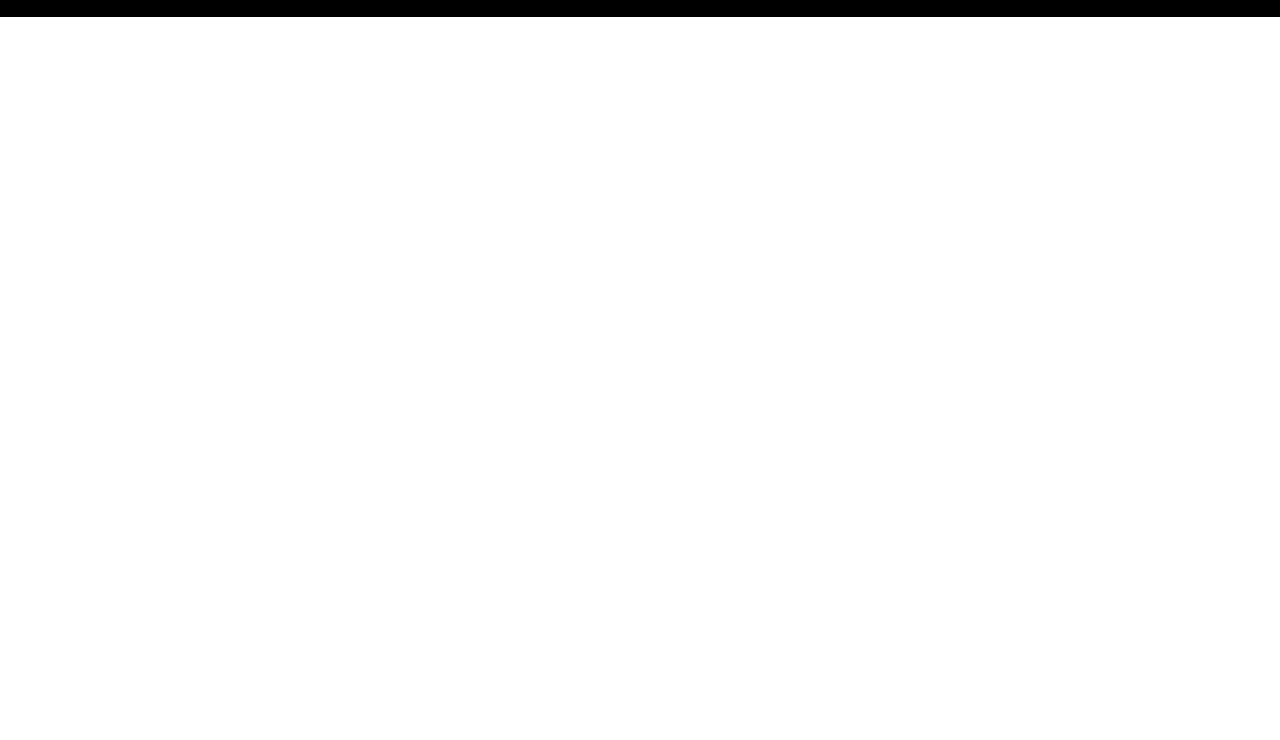
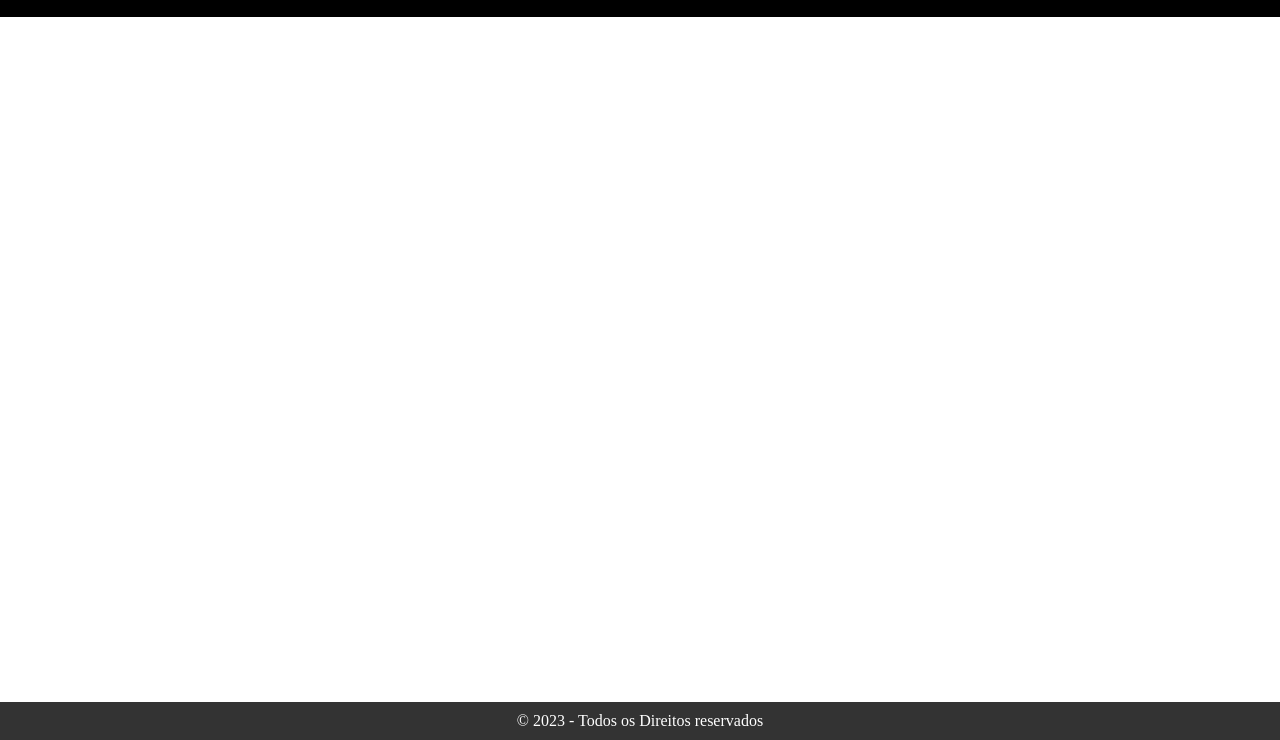
Before and after one commit to BrenoBar51/login-page, a plain HTML site: page index.html in a window 1280 px wide. Shown: the part 60-800 px from the top of the page. Drawn offline with Linux system fonts and the light colour scheme.

Commit message:
Criação da estrutura do footer

```diff
--- a/assets/css/style.css
+++ b/assets/css/style.css
@@ -1,7 +1,7 @@
 *{
     margin: 0;
     padding: 0;
-    box-sizing: border-box ;
+    box-sizing: border-box;
 }
 .header{
     background-color: black;
@@ -9,3 +9,12 @@
     padding: 20px;
     text-align: center;
 }
+.footer{
+    background-color: #333;
+    color: white;
+    padding: 10px;
+    text-align: center;
+    position: absolute;
+    bottom: 0;
+    width: 100%;
+}
--- a/index.html
+++ b/index.html
@@ -12,6 +12,8 @@
         <h1 class="title-header">Página de Login</h1>
     </header>
     <section></section>
-    <footer></footer>
+    <footer class="footer">
+        <p>&copy; 2023 - Todos os Direitos reservados</p>
+    </footer>
 </body>
 </html>
```
